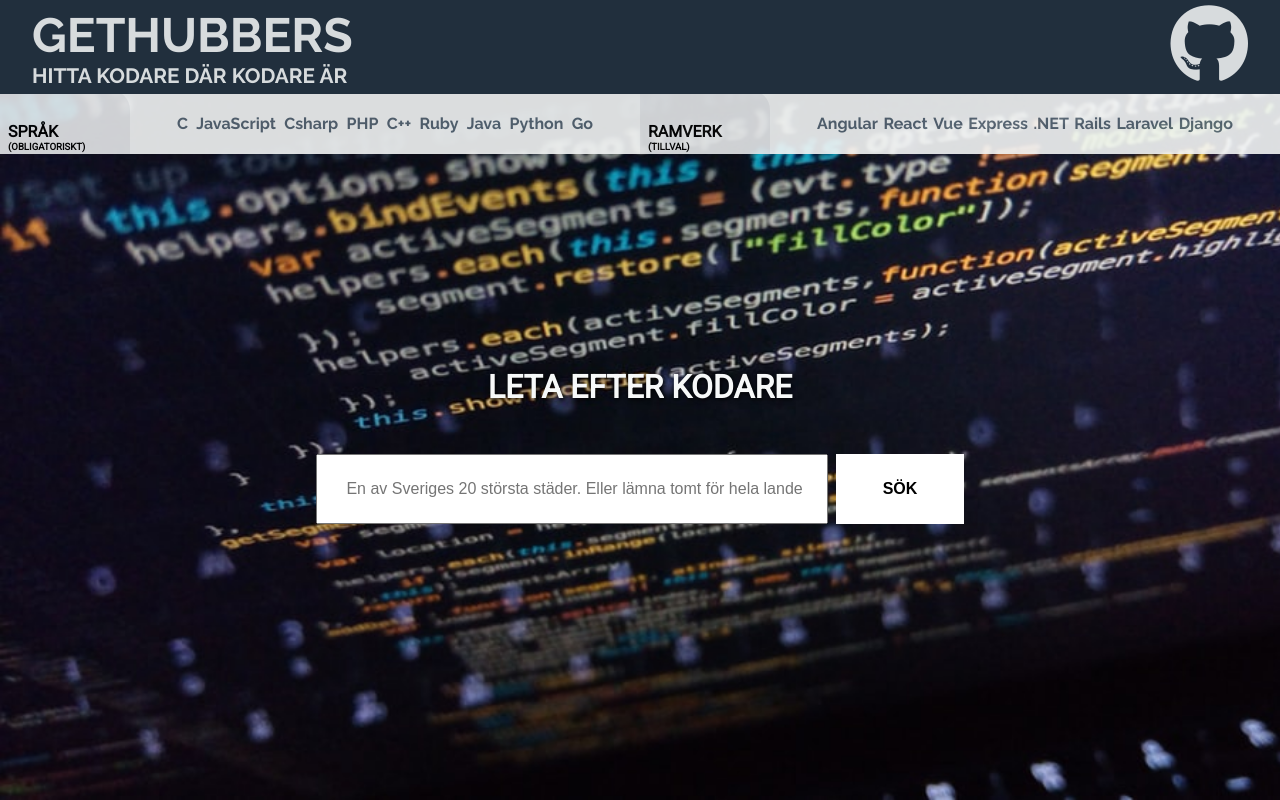
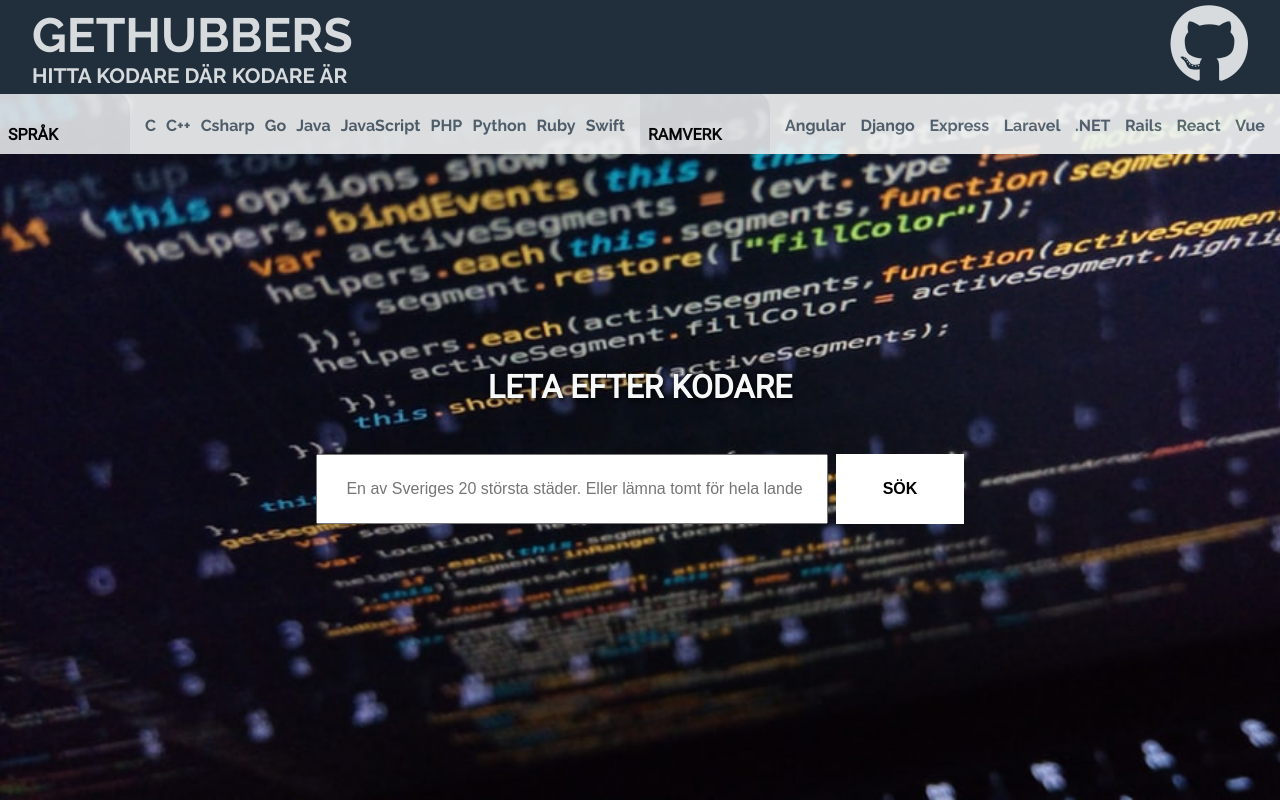
Before and after one commit to therealdanmalmx/GetHubbers, a React (Create React App) app: page / in a window 1280 px wide. Built offline with nearby package versions, Linux system fonts and the light colour scheme.

Commit message:
[WIP] refactoring search string to accept either language or framework separatelly and combined. Minor layout fixes

```diff
--- a/src/App.scss
+++ b/src/App.scss
@@ -142,6 +142,7 @@ a:hover {
     width: 40%;
     padding: 1.5rem;
     font-size: 1rem;
+    outline: none;
     /* border: none; */
 }
 
@@ -157,7 +158,7 @@ a:hover {
 
 .sideBox {
     font-weight: bold;
-    padding: 2rem .5rem;
+    padding: 2.2rem .5rem;
     margin: auto;
     float: left;
     height: 100%;
@@ -174,8 +175,11 @@ input[type="checkbox"] {
     -webkit-appearance: none;
 }
 
+label {
+    border-bottom: 5px solid transparent;
+}
 :checked + label {
-    border-bottom: 2px solid #52BE80;
+    border-bottom: 5px solid #52BE80;
 }
 
 .text-lg {
@@ -195,7 +199,9 @@ input[type="checkbox"] {
 }
 
 .logoFontSize {
+    margin: .3rem 0;
     font-size: 1rem;
+
 }
 
 /* Buttons */
@@ -266,7 +272,8 @@ input[type="checkbox"] {
     position: relative;
     top: 93px;
     width: 100%;
-    padding: 0.5rem;
+    padding: 1.5rem 0.5rem;
+    opacity: 0.9;
     font-size: 1rem;
     background-color: red;
     color: white;
--- a/src/components/search/FrameworkSearch.js
+++ b/src/components/search/FrameworkSearch.js
@@ -4,26 +4,33 @@ function FrameworkSearch(props) {
 
     return (
     <span  className="langCheck">
-        <span style={{padding:' 1rem 0'}}>
+        <span>
             <span className="sideBox">
                 <input type="text" id="lang" style={{display: 'none'}}/>
                 <label htmlFor="lang">Ramverk
-                <h6>(tillval)</h6>
                 </label>
             </span>
             <span style={boxStyle}>
             <input type="checkbox" value='angular' onChange={props.onChangeFrame} name="angular" id="angular" style={{display: 'none'}}/>
                 <label htmlFor="angular" className="devicon-angularjs-plain text-lg" style={{cursor: 'pointer', hover:'JavaScript'}}>
-                    <p className="logoFontSize">Angular</p></label>
-                <input type="checkbox" value='react' onChange={props.onChangeFrame} name='react' id="react" style={{display: 'none'}}/>
-                <label htmlFor="react" className="devicon-react-original text-lg" style={{cursor: 'pointer'}} >
-                    <p className="logoFontSize">React</p></label>
-                <input type="checkbox" value='vue' onChange={props.onChangeFrame} name="vue" id="vue" style={{display: 'none'}}/>
-                <label htmlFor="vue" className="devicon-vuejs-plain text-lg" style={{cursor: 'pointer'}} >
-                    <p className="logoFontSize">Vue</p></label>
+                    <p className="logoFontSize">Angular</p>
+                </label>
+                <input type="checkbox" value='django' onChange={props.onChangeFrame} name="django" id="django" style={{display: 'none'}}/>
+                <label htmlFor="django" className="devicon-django-plain text-lg" style={{cursor: 'pointer'}} >
+                    <p className="logoFontSize">Django</p>
+                </label>
+                {/* <input type="checkbox" value='electron' onChange={props.onChangeFrame} name="electron" id="electron" style={{display: 'none'}}/>
+                    <label htmlFor="electron" className="devicon-electron-plain text-lg" style={{cursor: 'pointer'}} >
+                    <p className="logoFontSize">Electron</p>
+                </label> */}
                 <input type="checkbox" value='express' onChange={props.onChangeFrame} name="express" id="express" style={{display: 'none'}}/>
                     <label htmlFor="express" className="devicon-express-original text-lg" style={{cursor: 'pointer'}} >
-                    <p className="logoFontSize">Express</p></label>
+                    <p className="logoFontSize">Express</p>
+                </label>
+                <input type="checkbox" value='laravel' onChange={props.onChangeFrame} name="laravel" id="laravel" style={{display: 'none'}}/>
+                <label htmlFor="laravel" className="devicon-laravel-plain text-lg" style={{cursor: 'pointer'}} >
+                    <p className="logoFontSize">Laravel</p>
+                </label>
                 <input type="checkbox" value='.net' onChange={props.onChangeFrame} name="dotnet" id="dotnet" style={{display: 'none'}}/>
                 <label htmlFor="dotnet" className="devicon-dot-net-plain text-lg" style={{cursor: 'pointer'}} >
                     <p className="logoFontSize">.NET</p>
@@ -32,13 +39,18 @@ function FrameworkSearch(props) {
                     <label htmlFor="rails" className="devicon-rails-plain text-lg" style={{cursor: 'pointer'}} >
                     <p className="logoFontSize">Rails</p>
                 </label>
-                <input type="checkbox" value='laravel' onChange={props.onChangeFrame} name="laravel" id="laravel" style={{display: 'none'}}/>
-                <label htmlFor="laravel" className="devicon-laravel-plain text-lg" style={{cursor: 'pointer'}} >
-                    <p className="logoFontSize">Laravel</p>
+                <input type="checkbox" value='react' onChange={props.onChangeFrame} name='react' id="react" style={{display: 'none'}}/>
+                <label htmlFor="react" className="devicon-react-original text-lg" style={{cursor: 'pointer'}} >
+                    <p className="logoFontSize">React</p>
                 </label>
-                <input type="checkbox" value='django' onChange={props.onChangeFrame} name="django" id="django" style={{display: 'none'}}/>
-                <label htmlFor="django" className="devicon-django-plain text-lg" style={{cursor: 'pointer'}} >
-                    <p className="logoFontSize">Django</p>
+                {/* <input type="checkbox" value='spring' onChange={props.onChangeFrame} name="spring" id="spring" style={{display: 'none'}}/>
+                <label htmlFor="spring" style={{cursor: 'pointer'}} >
+                    <img src="/src/assets/SpringLogo.png" alt="Logo for the Spring framework"/>
+                    <p className="logoFontSize">Spring</p>
+                </label> */}
+                <input type="checkbox" value='vue' onChange={props.onChangeFrame} name="vue" id="vue" style={{display: 'none'}}/>
+                <label htmlFor="vue" className="devicon-vuejs-plain text-lg" style={{cursor: 'pointer'}} >
+                    <p className="logoFontSize">Vue</p>
                 </label>
             </span>
         </span>
@@ -47,9 +59,8 @@ function FrameworkSearch(props) {
 }
 
 const boxStyle = {
-    padding: '1.5rem 0',
-    // paddingTop: '.5rem',
-    width: '65%',
+    padding: '1.3rem 0',
+    width: '75%',
     display: 'flex',
     justifyContent: 'space-between',
     alignItems: 'center',
--- a/src/components/search/LanguageSearch.js
+++ b/src/components/search/LanguageSearch.js
@@ -7,9 +7,8 @@ function Languagesearch(props) {
         <span  className="langCheck">
             <span>
                 <span className="sideBox">
-                    <input type="text" id="lang" style={{display: 'none'}}/>
+                    {/* <input type="text" id="lang" style={{display: 'none'}}/> */}
                     <label htmlFor="lang">Språk
-                    <h6>(obligatoriskt)</h6>
                     </label>
                 </span>
                 <span style={boxStyle}>
@@ -17,37 +16,46 @@ function Languagesearch(props) {
                     <label htmlFor="c" className="devicon-c-plain  text-lg" style={{cursor: 'pointer'}} >
                         <p className="logoFontSize">C</p>
                     </label>
-                    <input type="checkbox" value="javascript" onChange={props.onChangeLang} name="javascript" id="js" style={{display: 'none'}}/>
-                    <label htmlFor="js" className="devicon-javascript-plain  text-lg" style={{cursor: 'pointer'}} >
-                        <p className="logoFontSize">JavaScript</p>
+                    <input type="checkbox" value="c++" onChange={props.onChangeLang} name="cplusplus" id="cplusplus" style={{display: 'none'}}/>
+                    <label htmlFor="cplusplus" className="devicon-cplusplus-plain  text-lg" style={{cursor: 'pointer'}}>
+                        <p className="logoFontSize">C++</p>
                     </label>
                     <input type="checkbox" value="c#" onChange={props.onChangeLang} name="csharp" id="csharp" style={{display: 'none'}}/>
                     <label htmlFor="csharp"className="devicon-csharp-plain  text-lg" style={{cursor: 'pointer'}}>
                         <p className="logoFontSize">Csharp</p>
                     </label>
+                    <input type="checkbox" value="go" onChange={props.onChangeLang} name="go" id="go" style={{display: 'none'}}/>
+                    <label htmlFor="go" className="devicon-go-plain  text-lg" style={{cursor: 'pointer'}}>
+                        <p className="logoFontSize">Go</p>
+                    </label>
+                    <input type="checkbox" value="java" onChange={props.onChangeLang} name="java" id="java" style={{display: 'none'}}/>
+                    <label htmlFor="java" className="devicon-java-plain  text-lg" style={{cursor: 'pointer'}} >
+                        <p className="logoFontSize">Java</p>
+                    </label>
+                    <input type="checkbox" value="javascript" onChange={props.onChangeLang} name="javascript" id="js" style={{display: 'none'}}/>
+                    <label htmlFor="js" className="devicon-javascript-plain  text-lg" style={{cursor: 'pointer'}} >
+                        <p className="logoFontSize">JavaScript</p>
+                    </label>
+                    {/* <input type="checkbox" value="kotlin" onChange={props.onChangeLang} name="kotlin" id="kotlin" style={{display: 'none'}}/>
+                    <label htmlFor="kotlin" style={{cursor: 'pointer'}}>
+                        <img src="/src/assets/Kotlin.png" alt="Logo for the Kotlin language"/>
+                        <p className="logoFontSize">Kotlin</p>
+                    </label> */}
                     <input type="checkbox" value="php" onChange={props.onChangeLang} name="php" id="php" style={{display: 'none'}}/>
                     <label htmlFor="php" className="devicon-php-plain  text-lg" style={{cursor: 'pointer'}}>
                         <p className="logoFontSize">PHP</p>
                     </label>
-                    <input type="checkbox" value="c++" onChange={props.onChangeLang} name="cplusplus" id="cplusplus" style={{display: 'none'}}/>
-                    <label htmlFor="cplusplus" className="devicon-cplusplus-plain  text-lg" style={{cursor: 'pointer'}}>
-                        <p className="logoFontSize">C++</p>
+                    <input type="checkbox" value="python" onChange={props.onChangeLang} name="python" id="python" style={{display: 'none'}}/>
+                    <label htmlFor="python" className="devicon-python-plain  text-lg" style={{cursor: 'pointer'}}>
+                        <p className="logoFontSize">Python</p>
                     </label>
                     <input type="checkbox" value="ruby" onChange={props.onChangeLang} name="ruby" id="ruby" style={{display: 'none'}}/>
                     <label htmlFor="ruby" className="devicon-ruby-plain text-lg" style={{cursor: 'pointer'}}>
                         <p className="logoFontSize">Ruby</p>
                     </label>
-                    <input type="checkbox" value="java" onChange={props.onChangeLang} name="java" id="java" style={{display: 'none'}}/>
-                    <label htmlFor="java" className="devicon-java-plain  text-lg" style={{cursor: 'pointer'}} >
-                        <p className="logoFontSize">Java</p>
-                    </label>
-                    <input type="checkbox" value="python" onChange={props.onChangeLang} name="python" id="python" style={{display: 'none'}}/>
-                    <label htmlFor="python" className="devicon-python-plain  text-lg" style={{cursor: 'pointer'}}>
-                        <p className="logoFontSize">Python</p>
-                    </label>
-                    <input type="checkbox" value="go" onChange={props.onChangeLang} name="go" id="go" style={{display: 'none'}}/>
-                    <label htmlFor="go" className="devicon-go-plain  text-lg" style={{cursor: 'pointer'}}>
-                        <p className="logoFontSize">Go</p>
+                    <input type="checkbox" value="swift" onChange={props.onChangeLang} name="swift" id="swift" style={{display: 'none'}}/>
+                    <label htmlFor="swift" className="devicon-swift-plain text-lg" style={{cursor: 'pointer'}}>
+                        <p className="logoFontSize">Swift</p>
                     </label>
                 </span>
             </span>
@@ -56,14 +64,15 @@ function Languagesearch(props) {
 }
 
 const boxStyle = {
-    padding: '1.5rem 0',
+    padding: '1.3rem 0',
     // paddingTop: '.5rem',
-    width: '65%',
+    width: '75%',
     display: 'flex',
     justifyContent: 'space-between',
     alignItems: 'center',
     textAlign: 'center',
-    margin: 'auto'
+    margin: 'auto',
+
 }
 
 
--- a/src/components/search/Search.js
+++ b/src/components/search/Search.js
@@ -47,6 +47,9 @@ function Search(props) {
                     break;
                 case "ruby":
                     langList.splice("ruby", 1)
+                    break;
+                case "swift":
+                    langList.splice("swift", 1)
                     break;
 
                 default:
@@ -104,6 +107,9 @@ function Search(props) {
         } else if (region && !tatOrter.includes(region)) {
             props.showAlert(`${region} är inte en av Sveriges 20 största städer. Eller så är det misstavat.`);
         }
+        // else if(!res) {
+        //     props.showAlert('Hittade inga profiler, Gör ett nytt val');
+        // }
         else {
             props.searchRegion(langList.join('+'), frameList.join('+'), region);
             history.push('/profiles')
```
Also changed, not shown: src/App.js (+9 -5 lines), src/assets/Kotlin.png (added), src/assets/SpringLogo.png (added).
